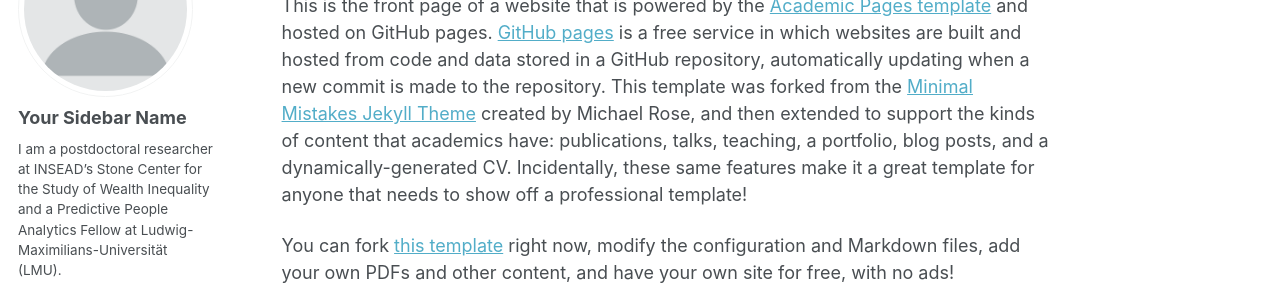
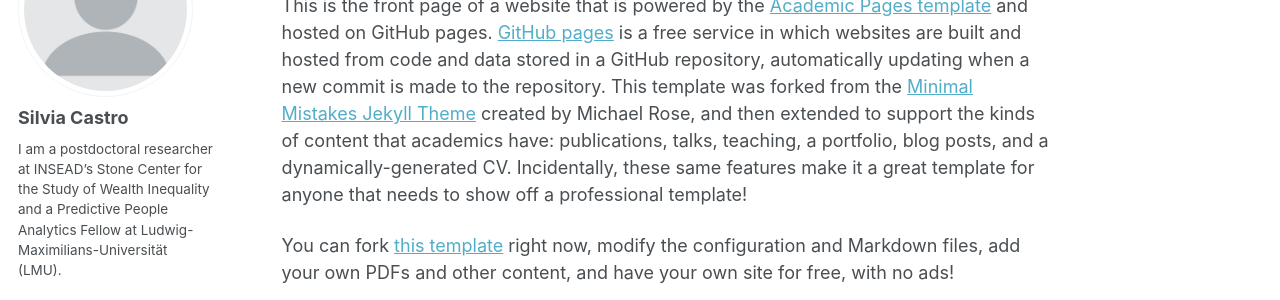
Before and after one commit to silviafcastro/castrosilvia, a Jekyll site: the page built from _pages/about.md, in a window 1280 px wide. Shown: the part 179-479 px from the top of the page. Built offline with Jekyll 4.4.1, drawn with Linux system fonts in a browser that asks for light colours; some web fonts are replaced; a script bundle is joined from its source files by our own code; library files that are not in the unit come from our copies.

Commit message:
Update _config.yml

```diff
--- a/_config.yml
+++ b/_config.yml
@@ -24,7 +24,7 @@ repository               : "academicpages/academicpages.github.io"
 author:
   # Biographic information
   avatar           : "profile.png"
-  name             : "Your Sidebar Name"
+  name             : "Silvia Castro"
   pronouns         : # example: "she/her"
   bio              : "I am a postdoctoral researcher at INSEAD’s  Stone Center for the Study of Wealth Inequality and a Predictive People Analytics Fellow at Ludwig-Maximilians-Universität (LMU)."
   employer         : "INSEAD and University of Munich (LMU)"
```
